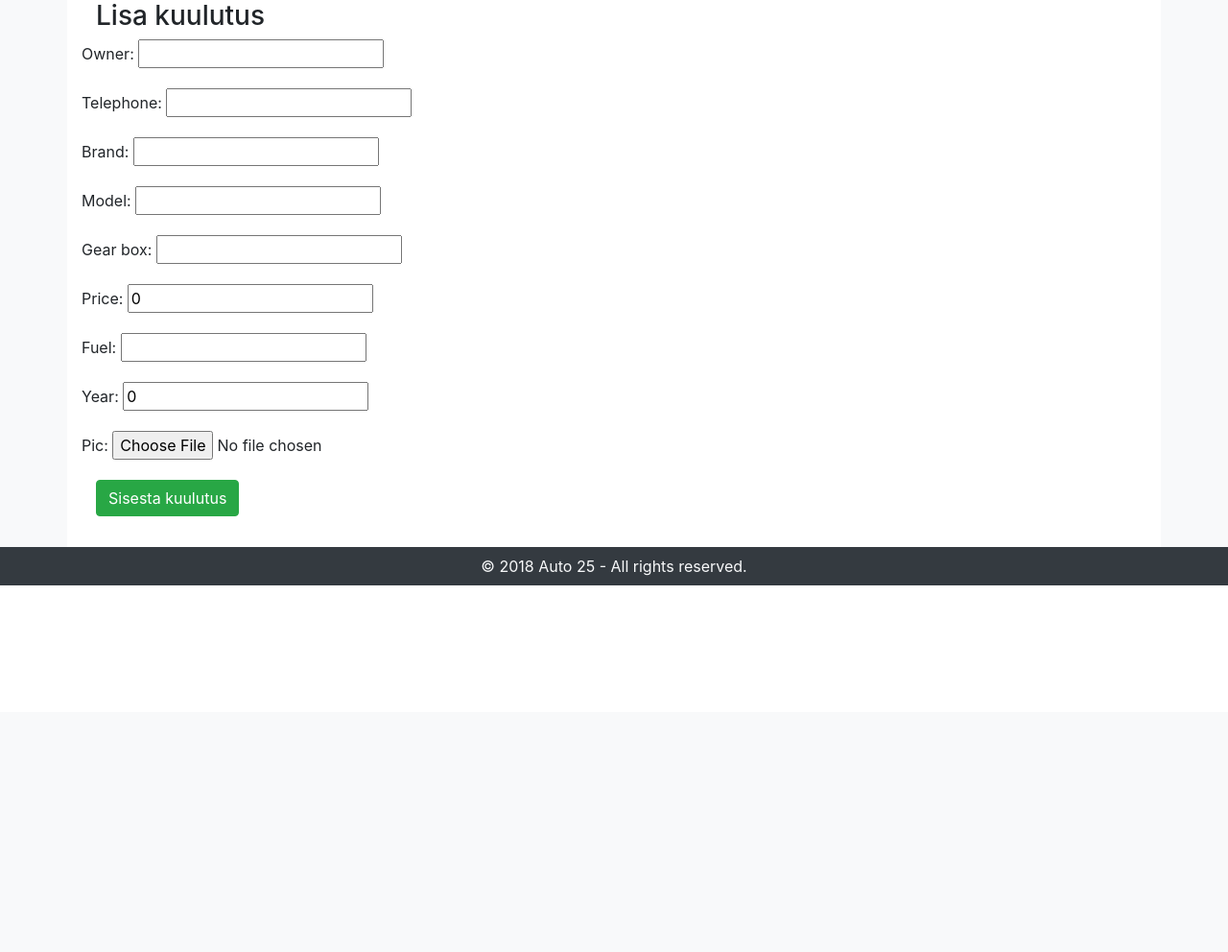
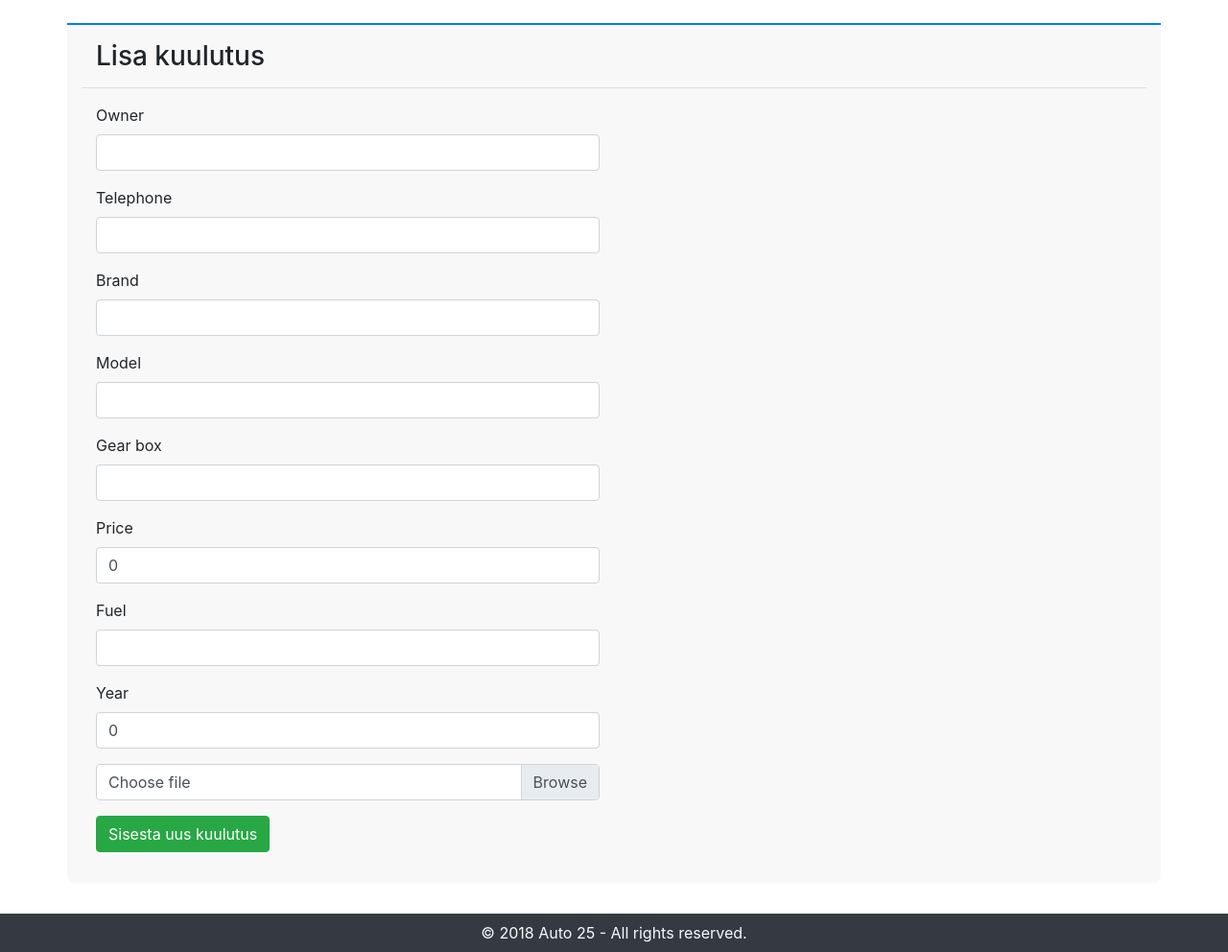
Before and after one commit to greksn/Auto25, a Django app: page /add_post in a window 1280 px wide. Shown: the part 58-1050 px from the top of the page at 96% size. Before the commit the page ends 668 px from the top, so only its background shows below. Run offline with Django 3.2, Linux system fonts and the light colour scheme; the visitor is signed in with stand-in values (Sample User, id 1); some libraries are stand-ins or nearby versions.

Commit message:
Improve design and displaying cars

```diff
--- a/autoportaal/autoportaal/settings.py
+++ b/autoportaal/autoportaal/settings.py
@@ -49,6 +49,7 @@ INSTALLED_APPS = [
     'allauth.socialaccount.providers.google',
     'allauth.socialaccount.providers.facebook',
     'allauth.socialaccount.providers.github',
+    'widget_tweaks',
 ]
 
 LOGIN_REDIRECT_URL = '/'
--- a/autoportaal/mainapp/static/css/app.css
+++ b/autoportaal/mainapp/static/css/app.css
@@ -61,6 +61,7 @@
     background: url('/static/img/headerSmall.jpg');
     background-size: cover;
     background-position: 0% 30%;
+    padding-bottom:35px;
 }
 
 @media (min-width: 1080px) {
@@ -113,6 +114,11 @@
     width: 100%;
     border-radius: 0px;
 }
+
+.recent-button {
+    border-radius: 2em;
+}
+
 
 .additionalbutton {
     margin-top: 1em;
--- a/autoportaal/mainapp/templates/mainapp/add_post.html
+++ b/autoportaal/mainapp/templates/mainapp/add_post.html
@@ -1,4 +1,5 @@
 {% extends 'mainapp/base.html' %}
+{% load widget_tweaks %}
 {% block title %}Lisa kuulutus - Auto25, suurim valik uusi ja kasutatud sõidukeid Eestis{% endblock %}
 {% block description %}Uue kuulutuse lisamine Auto25 portaali{% endblock %}
 {% block keywords %}lisa postitus, foorum, autod, kuulutused, mark, mudel, ferrari, bmw, audi, lada{% endblock %}
@@ -6,8 +7,9 @@
 {% include 'mainapp/partials/normal_navbar.html' %}
 {% endblock navbar %}
 {% block content %}
-<div class="bg-light">
-    <div class="container bg-white ">
+<!--suppress XmlInvalidId -->
+
+<div class="container graybg mt-4">
 
     {% if messages %}
     {% for message in messages %}
@@ -24,75 +26,42 @@
     {% endif %}
 
     <div class="col-md-3">
-            <h3>Lisa kuulutus</h3>
+        <h3 class="mt-3">Lisa kuulutus</h3>
     </div>
+    <hr>
     {% if user.is_authenticated %}
+    <div class="col-lg-6">
         <form action="/uued" method="post" enctype="multipart/form-data">
             {% csrf_token %}
-            <!-- <div class="form-group">
-                <div class="col-md-3">
-                    <label for="id_brand">Mis on teie automark?</label>
-                    <input class="form-control" type="text" id="id_brand" placeholder="automark">
+
+            {% for hidden in form.hidden_fields %}
+            {{ hidden }}
+            {% endfor %}
+
+            {% for field in form.visible_fields %}
+            {% if field.name == "pic" %}
+            <div class="custom-file">
+                <input type="file" name="pic" accept="image/*" class="custom-file-input" required="" id="id_pic">
+                <label class="custom-file-label" for="customFile">Choose file</label>
             </div>
+            {% else %}
+            <div class="form-group">
+                <label for="{{ field.id_for_label }}">{{ field.label }}</label>
+                {{ field|add_class:'form-control' }}
+                {% for error in field.errors %}
+                <span class="help-block">{{ error }}</span>
+                {% endfor %}
             </div>
-            <br>
-            <div class="form-group">
-                <div class="col-md-3">
-                    <label for="id_model">Mis on teie auto mudel?</label>
-                    <input class="form-control" type="text" id="id_model" placeholder="auto mudel">
-                </div>
-            </div>
-            <br>
-            <div class="form-group">
-                <div class="col-md-3">
-                    <label for="id_price">Mis on teie auto hind?</label>
-                    <input class="form-control" type="number" id="id_price" placeholder="hind">
-                </div>
-            </div>
-            <br>
-            <div class="form-group">
-                <div class="col-md-3">
-                    <label for="id_year">Mis aastal on teie auto registreeritud?</label>
-                    <input class="form-control" type="number" id="id_year" placeholder="hind">
-                </div>
-            </div>
-            <br>
-            <div class="form-group">
-                <div class="col-md-3">
-                    <label>Mis on teie auto käigukast?</label>
-                    <div class="btn-group btn-group-toggle" data-toggle="buttons">
-                        <label class="btn btn-primary" for="id_gear_box">
-                            <input type="radio" name="options" id="id_gear_box" autocomplete="off" checked> Manuaal
-                        </label>
-                    </div>
-                </div>
-            </div>
-            <br>
-            <div class="form-group">
-                <div class="col-md-3">
-                    <label>Mis on teie auto kütuse liik?</label>
-                    <div class="btn-group btn-group-toggle" data-toggle="buttons">
-                        <label class="btn btn-primary" for="id_fuel">
-                            <input type="radio" name="options" id="id_fuel" autocomplete="off"> Elekter
-                        </label>
-                    </div>
-                </div>
-            </div>
-            <br>
-            <div class="form-group">
-                <div class="col-md-3">
-                    <label for="mark">Siia saate panna pilte oma autost</label>
-                    <input type="file" id="id_pic" class="form-control-file">
-                </div>
-            </div> -->
-            {{ form.as_p }}
+            {% endif %}
+            {% endfor %}
 
-            <div class="col-md-3">
-                <button type="submit" class="btn btn-success mb-2">Sisesta kuulutus</button>
+            <div class="col-md-3 mt-3 pl-0">
+                <button type="submit" class="btn btn-success mb-2">Sisesta uus kuulutus</button>
             </div>
             <br>
         </form>
+    </div>
     {% endif %}
 </div>
-</div>
+
 {% endblock content %}
--- a/autoportaal/mainapp/views.py
+++ b/autoportaal/mainapp/views.py
@@ -32,7 +32,7 @@ def uued(request):
       print("errors")
       print(form.errors)
     # redirect to a new URL:
-    messages.success(request, 'Auto edukalt lisatud!')
+    messages.success(request, 'Lisasid uue kuulutuse!')
 
     send_mail('Auto 25 car successfully added','congratulations, you car ad is now up in auto25.tk.',
         'teamAuto25@gmail.com',
```
Also changed, not shown: autoportaal/mainapp/templates/mainapp/index.html (+9 -4 lines), autoportaal/mainapp/templates/mainapp/uued.html (+25 -10 lines). Lines whose indentation alone changed are shown as unchanged.
